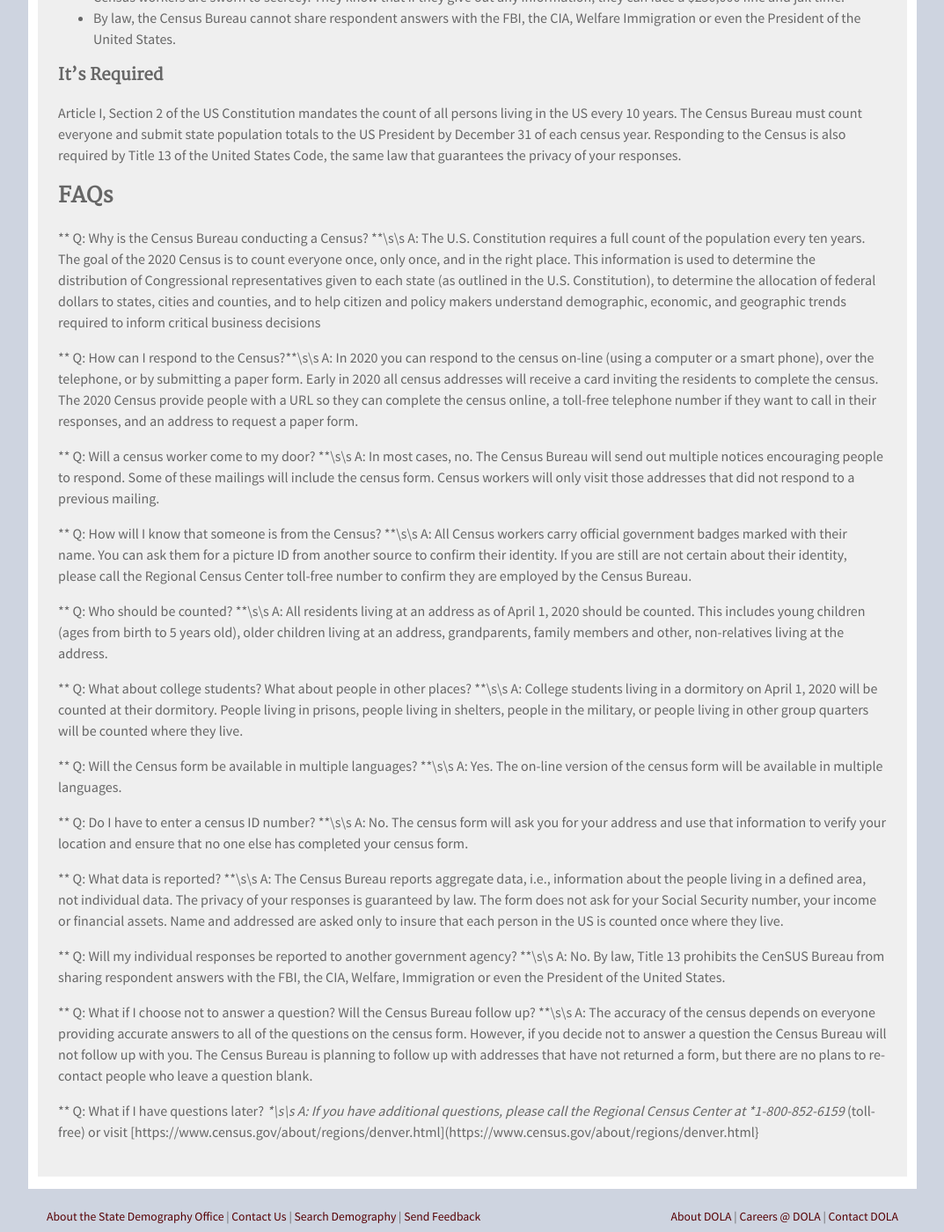
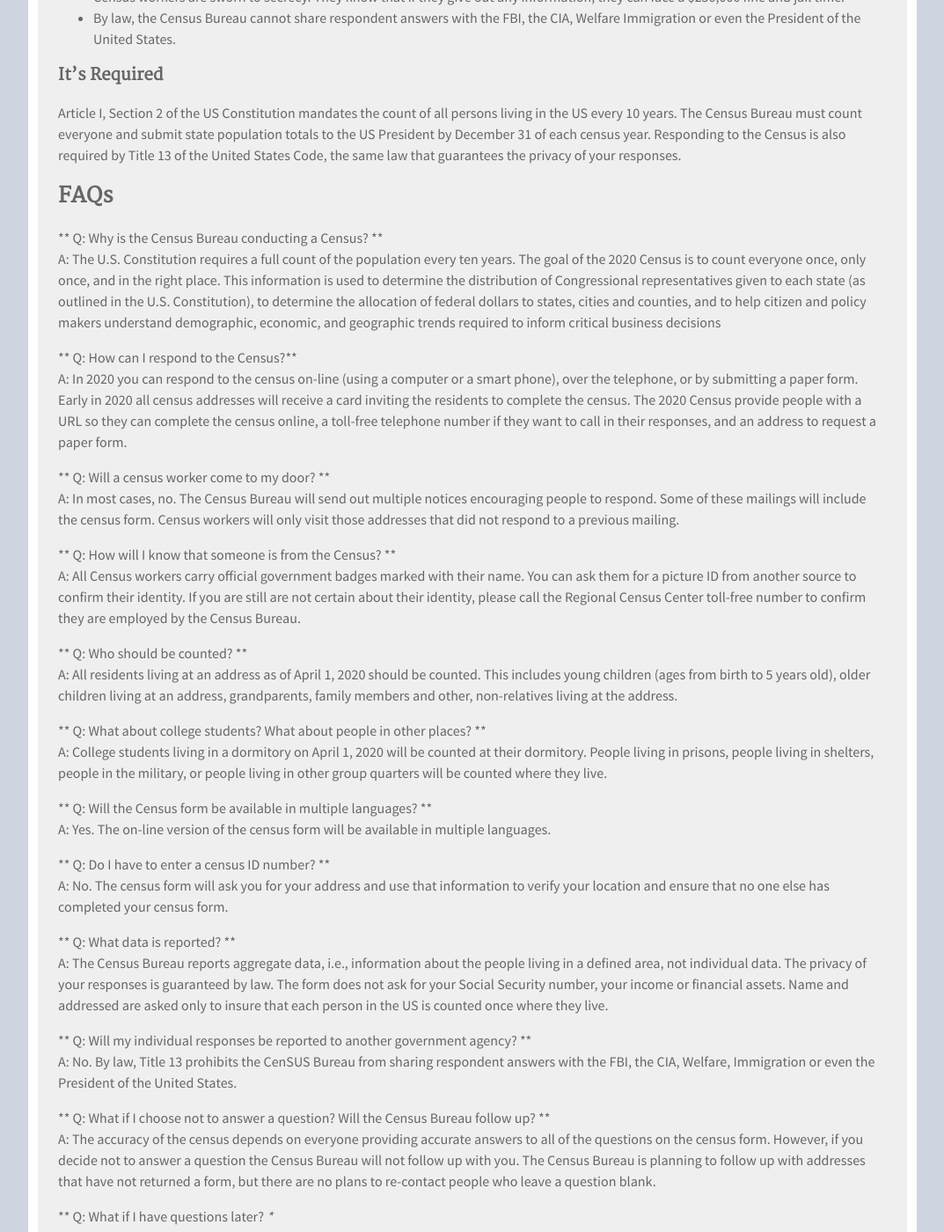
Before and after one commit to TBleess/Website_New, a Jekyll site: the page built from pages/5_CensusACS/2020-faq.md, in a window 1280 px wide and 1400 px high, scrolled down 848 px. Shown: the whole window at 88% size, without its empty margins (103-1176 px from the left). Built offline with Jekyll 4.4.1, drawn with Linux system fonts in a browser that asks for light colours; some of the changed text lies outside the part shown.

Commit message:
Try again

```diff
--- a/pages/5_CensusACS/2020-faq.md
+++ b/pages/5_CensusACS/2020-faq.md
@@ -30,38 +30,38 @@
 
 ## FAQs
 
-** Q: Why is the Census Bureau conducting a Census? **\s\s
+** Q: Why is the Census Bureau conducting a Census? **<br>
 A: The U.S. Constitution requires a full count of the population every ten years.  The goal of the 2020 Census is to count everyone once, only once, and in the right place.  This information is used to determine the distribution of Congressional representatives given to each state (as outlined in the U.S. Constitution), to determine the allocation of federal dollars to states, cities and counties, and to help citizen and policy makers understand demographic, economic, and geographic trends required to inform critical business decisions
 
-** Q: How can I respond to the Census?**\s\s
+** Q: How can I respond to the Census?**<br>
 A: In 2020 you can respond to the census on-line (using a computer or a smart phone), over the telephone, or by submitting a paper form.  Early in 2020 all census addresses will receive a card inviting the residents to complete the census.  The 2020 Census provide people with a URL so they can complete the census online, a toll-free telephone number if they want to call in their responses, and an address to request a paper form.
 
-** Q: Will a census worker come to my door? **\s\s
+** Q: Will a census worker come to my door? **<br>
 A: In most cases, no.  The Census Bureau will send out multiple notices encouraging people to respond.  Some of these mailings will include the census form.  Census workers will only visit those addresses that did not respond to a previous mailing.
 
-** Q: How will I know that someone is from the Census? **\s\s
+** Q: How will I know that someone is from the Census? **<br>
 A: All Census workers carry official government badges marked with their name.  You can ask them for a picture ID from another source to confirm their identity.  If you are still are not certain about their identity, please call the Regional Census Center toll-free number to confirm they are employed by the Census Bureau.
 
-** Q: Who should be counted? **\s\s
+** Q: Who should be counted? **<br>
 A: All residents living at an address as of April 1, 2020 should be counted.  This includes young children (ages from birth to 5 years old), older children living at an address, grandparents, family members and other, non-relatives living at the address.
 
-** Q: What about college students? What about people in other places? **\s\s
+** Q: What about college students? What about people in other places? **<br>
 A: College students living in a dormitory on April 1, 2020 will be counted at their dormitory.  People living in prisons, people living in shelters, people in the military, or people living in other group quarters will be counted where they live.
 
-** Q: Will the Census form be available in multiple languages? **\s\s
+** Q: Will the Census form be available in multiple languages? **<br>
 A: Yes.  The on-line version of the census form will be available in multiple languages.
 
-** Q: Do I have to enter a census ID number? **\s\s
+** Q: Do I have to enter a census ID number? **<br>
 A: No.  The census form will ask you for your address and use that information to verify your location and ensure that no one else has completed your census form.
 
-** Q: What data is reported? **\s\s
+** Q: What data is reported? **<br>
 A: The Census Bureau reports aggregate data, i.e., information about the people living in a defined area, not individual data.  The privacy of your responses is guaranteed by law.  The form does not ask for your Social Security number, your income or financial assets.  Name and addressed are asked only to insure that each person in the US is counted once where they live.
 
-** Q: Will my individual responses be reported to another government agency? **\s\s
+** Q: Will my individual responses be reported to another government agency? **<br>
 A: No.  By law, Title 13 prohibits the CenSUS Bureau from sharing respondent answers with the FBI, the CIA, Welfare, Immigration or even the President of the United States.
 
-** Q: What if I choose not to answer a question?  Will the Census Bureau follow up? **\s\s
+** Q: What if I choose not to answer a question?  Will the Census Bureau follow up? **<br>
 A: The accuracy of the census depends on everyone providing accurate answers to all of the questions on the census form.  However, if you decide not to answer a question the Census Bureau will not follow up with you.  The Census Bureau is planning to follow up with addresses that have not returned a form, but there are no plans to re-contact people who leave a question blank.
 
-** Q: What if I have questions later? **\s\s
+** Q: What if I have questions later? **<br>
 A: If you have additional questions, please call the Regional Census Center  at *1-800-852-6159* (toll-free) or visit [https://www.census.gov/about/regions/denver.html](https://www.census.gov/about/regions/denver.html}
```
